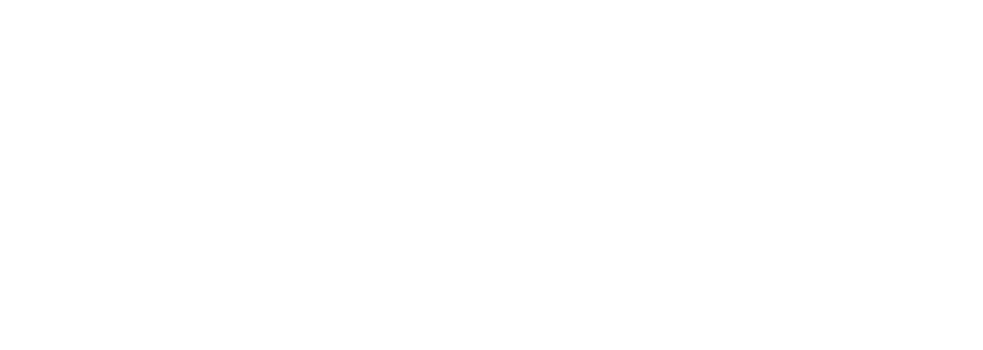
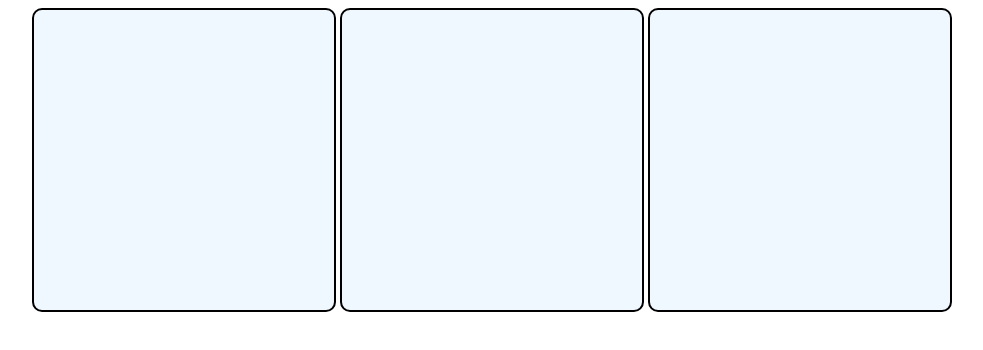
Before and after one commit to jclouzada/htmlecss, a plain HTML site: page ex10/index.html in a window 1280 px wide. Shown: the whole page, without its empty margins (0-983 px from the left). Drawn offline with Linux system fonts and the light colour scheme.

Commit message:
Teste de click 1x
adicionado input e label pra teste do primeiro quadrado

```diff
--- a/ex10/index.html
+++ b/ex10/index.html
@@ -5,8 +5,19 @@
     <meta http-equiv="X-UA-Compatible" content="IE=edge">
     <meta name="viewport" content="width=device-width, initial-scale=1.0">
     <title>Document</title>
+    <link rel="stylesheet" href="style.css">
 </head>
 <body>
+    <input id="botao" type="checkbox">
+    <label for="botao">
+        <div class="quadrado" id="q1">
+        </div>
+    </label>
+    <div class="quadrado" id="q2">
 
+    </div>
+    <div class="quadrado" id="q3">
+
+    </div>
 </body>
 </html>
--- /dev/null
+++ b/ex10/style.css
@@ -0,0 +1,21 @@
+div{
+    height: 300px;
+    width: 300px;
+    display: inline-block;
+    border-radius: 10px;
+    background-color: aliceblue;
+    border: 2px solid black;
+}
+#botao:checked ~ label>div#q1{
+    background-image: url(imagens/wallpaper002.jpg);
+}
+
+#q2:hover{
+    background-image:linear-gradient(to bottom, aqua, aquamarine);
+}
+#q3:active{
+    background-color: aquamarine;
+}
+#botao{
+    opacity: 0;
+}
```
Also changed, not shown: 1 other file.
